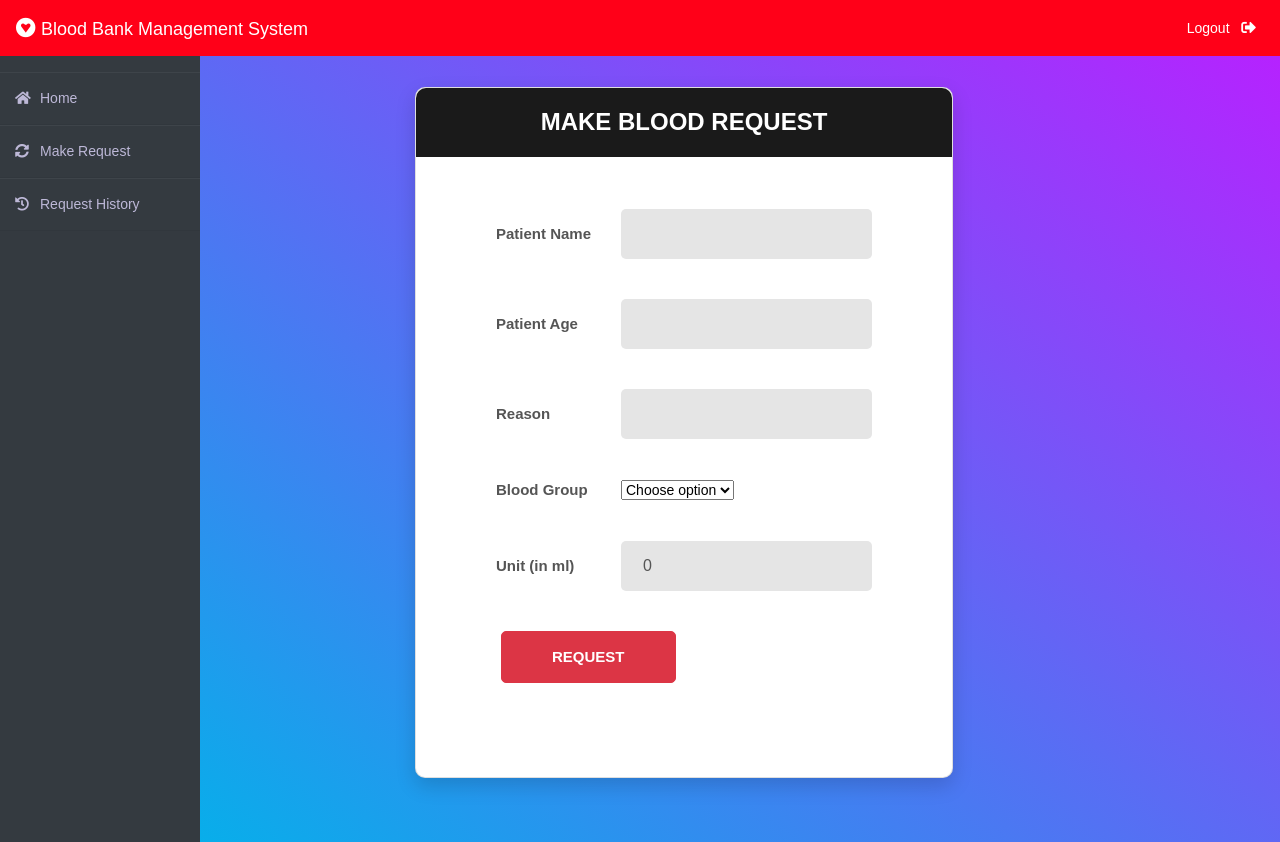
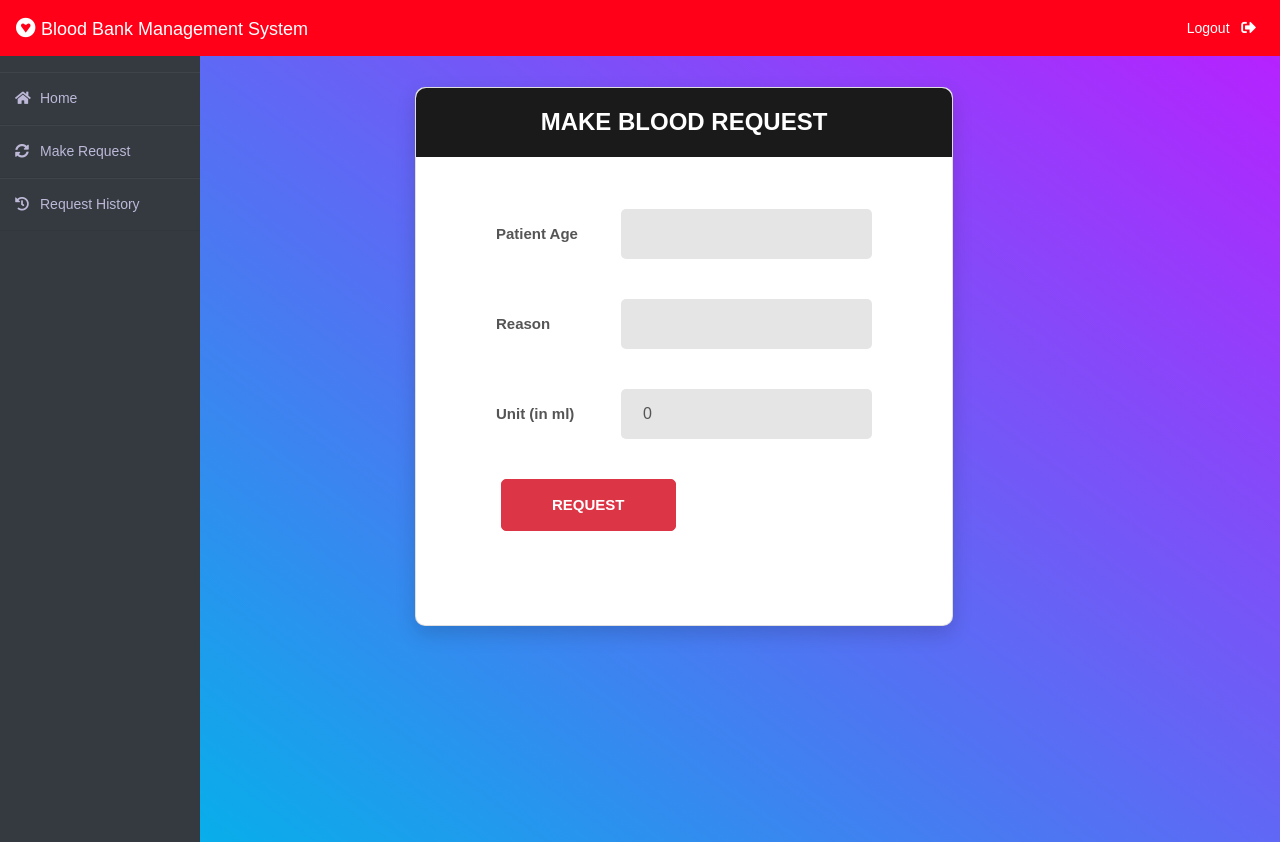
Before and after one commit to paulopicasso73/BloodBank, a Django app: page /patient/make-request in a window 1280 px wide. Run offline with Django 3.2, Linux system fonts and the light colour scheme; some libraries are stand-ins or nearby versions.

Commit message:
Updated changes

```diff
--- a/blood/forms.py
+++ b/blood/forms.py
@@ -11,4 +11,4 @@ class BloodForm(forms.ModelForm):
 class RequestForm(forms.ModelForm):
     class Meta:
         model=models.BloodRequest
-        fields=['patient_name','patient_age','reason','bloodgroup','unit']
+        fields=['patient_age','reason','unit']
--- a/blood/views.py
+++ b/blood/views.py
@@ -136,7 +136,7 @@ def update_donor_view(request,pk):
             donor.user=user
             donor.bloodgroup=donorForm.cleaned_data['bloodgroup']
             donor.save()
-            return redirect('admin-donor')
+            return redirect('home')
     return render(request,'blood/update_donor.html',context=mydict)
 
 
--- a/donor/views.py
+++ b/donor/views.py
@@ -70,6 +70,7 @@ def make_request_view(request):
             blood_request.bloodgroup=request_form.cleaned_data['bloodgroup']
             donor= models.Donor.objects.get(user_id=request.user.id)
             blood_request.request_by_donor=donor
+            print(donor)
             blood_request.save()
             return HttpResponseRedirect('request-history')
     return render(request,'donor/makerequest.html',{'request_form':request_form})
--- a/patient/views.py
+++ b/patient/views.py
@@ -49,10 +49,13 @@ def make_request_view(request):
     if request.method=='POST':
         request_form=bforms.RequestForm(request.POST)
         if request_form.is_valid():
+            patient= models.Patient.objects.get(user_id=request.user.id)
             blood_request=request_form.save(commit=False)
-            blood_request.bloodgroup=request_form.cleaned_data['bloodgroup']
-            patient= models.Patient.objects.get(user_id=request.user.id)
-            blood_request.request_by_patient=patient
+            blood_request.bloodgroup=patient.bloodgroup
+            blood_request.request_by_patient= patient
+            blood_request.patient_name = patient
+
+            print()
             blood_request.save()
             return HttpResponseRedirect('my-request')
     return render(request,'patient/makerequest.html',{'request_form':request_form})
--- a/templates/patient/makerequest.html
+++ b/templates/patient/makerequest.html
@@ -22,15 +22,6 @@
                     {% csrf_token %}
 
                     <div class="form-row">
-                        <div class="name">Patient Name</div>
-                        <div class="value">
-                            <div class="input-group">
-                                {% render_field request_form.patient_name|attr:'required:true'  class="input--style-5"  %}
-                            </div>
-                        </div>
-                    </div>
-
-                    <div class="form-row">
                         <div class="name">Patient Age</div>
                         <div class="value">
                             <div class="input-group">
@@ -48,27 +39,6 @@
                         </div>
                     </div>
 
-                    <div class="form-row">
-                        <div class="name">Blood Group</div>
-                        <div class="value">
-                            <div class="input-group">
-                                <div class="rs-select2 js-select-simple select--no-search">
-                                    <select name="bloodgroup">
-                                        <option disabled="disabled" selected="selected">Choose option</option>
-                                        <option>O+</option>
-                                        <option>O-</option>
-                                        <option>A+</option>
-                                        <option>A-</option>
-                                        <option>B+</option>
-                                        <option>B-</option>
-                                        <option>AB+</option>
-                                        <option>AB-</option>
-                                    </select>
-                                    <div class="select-dropdown"></div>
-                                </div>
-                            </div>
-                        </div>
-                    </div>
 
                     <div class="form-row">
                         <div class="name">Unit (in ml)</div>
```
Also changed, not shown: templates/blood/adminlogin.html (+12 -0 lines), static/profile_pic/Donor/product-shelf.png (added), static/profile_pic/Donor/product-shelf_TPR7Ucc.png (added), static/profile_pic/Donor/product.png (added), static/profile_pic/Patient/product.png (added), 2 other files.
